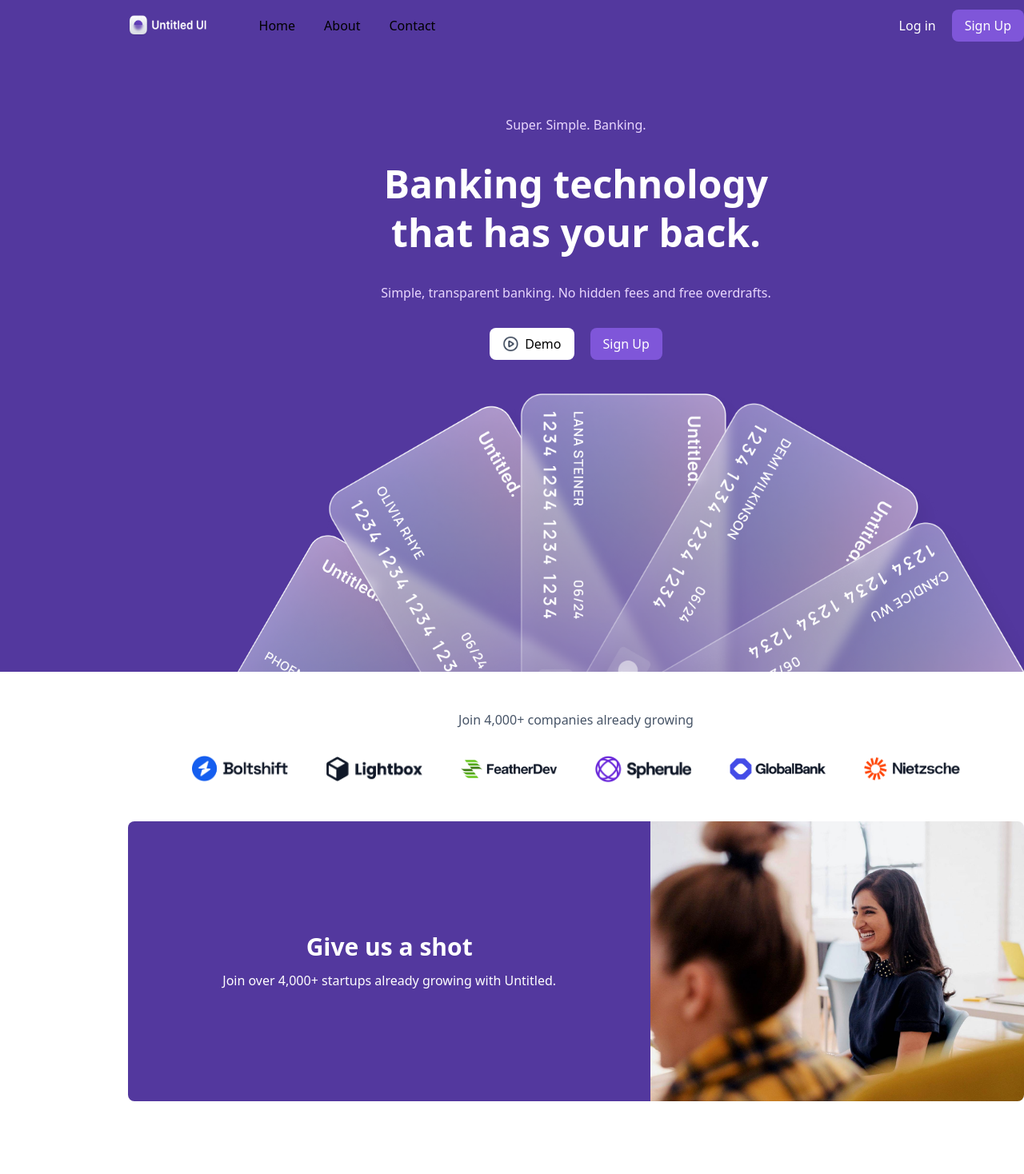
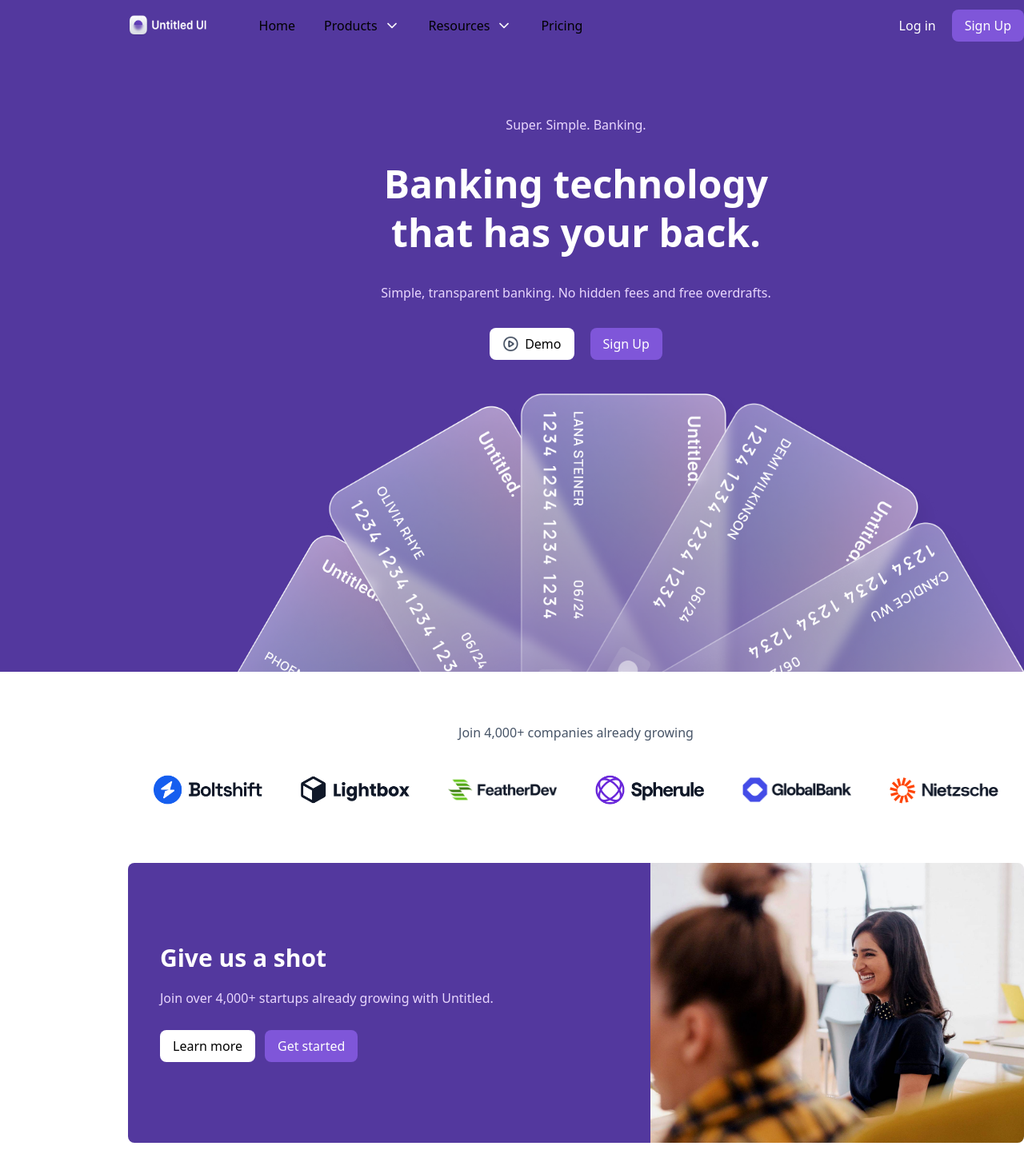
Before and after one commit to rajib-6311/interview-task, a React (Vite) app: page / in a window 1280 px wide. Shown: the top 1468 px of the page at 80% size. Before the commit the page ends 1425 px from the top, so only its background shows below. Built offline with nearby package versions, Linux system fonts and the light colour scheme.

Commit message:
Update mobile cta section

```diff
--- a/src/components/CardsMobile.jsx
+++ b/src/components/CardsMobile.jsx
@@ -13,9 +13,9 @@ const CardsMobile = () => {
             <img className='w-[300px] -left-3 absolute z-35 bottom-0' src={card2} alt="" />
             <img className='w-[340px] absolute z-40 pl-35 bottom-0' src={card3}
              alt="" />
-            <img className='w-[2050px] left-28 absolute z-45 pl-20 bottom-0 ' src={card4}
+            <img className='w-[2040px] left-26 absolute z-45 pl-21 bottom-0 ' src={card4}
             alt="" />
-            <img className='w-[1050px] left-30 absolute z-50 pl-10 bottom-0 ' src={card5} alt="" />
+            <img className='w-[1050px] left-30 absolute z-50 pl-20 bottom-0 ' src={card5} alt="" />
             </div>
         </div>
     );
--- a/src/components/Cta.jsx
+++ b/src/components/Cta.jsx
@@ -2,17 +2,28 @@ import cta_image from '../assets/cta_image.png'
 
 const Cta = () => {
   return (
-    <div className="container mx-auto px-4 md:px-20 my-12">
+    <div className="container mx-auto px-4 md:px-20 my-18">
       <div className="rounded-lg flex flex-col md:flex-row items-center justify-between overflow-hidden">
-        {/* Text Section */}
-        <div className="w-full md:w-7/12 bg-primary h-[350px] flex flex-col items-center justify-center text-center md:text-left p-6 md:p-10">
-          <h1 className="text-2xl md:text-3xl font-semibold text-white">Give us a shot</h1>
-          <p className="text-white mt-3">
+
+
+        <div className="w-full md:w-7/12 bg-primary md:h-[350px] flex flex-col justify-center text-left p-6 md:p-10 md:space-y-2">
+          <h1 className="text-2xl md:text-3xl font-semibold text-white mt-4">Give us a shot</h1>
+          <p className="text-[#E9D7FE] mt-3">
             Join over 4,000+ startups already growing with Untitled.
           </p>
+
+
+          <div className="flex flex-col-reverse md:flex-row items-stretch md:items-center gap-3 mt-5 w-full mb-4">
+            <button className="bg-white text-black py-2 px-4 rounded-lg w-full md:w-auto">
+              Learn more
+            </button>
+            <button className="bg-secondary text-white py-2 px-4 rounded-lg w-full md:w-auto">
+              Get started
+            </button>
+          </div>
         </div>
 
-        {/* Image Section */}
+
         <div className="w-full md:w-5/12">
           <img
             className="h-[250px] md:h-[350px] w-full object-cover"
--- a/src/components/HeaderText.jsx
+++ b/src/components/HeaderText.jsx
@@ -3,7 +3,7 @@ import play from '../assets/play.png'
 const HeaderText = () => {
   return (
     <div className="mt-20">
-      {/* Text Section */}
+
       <div className="px-6 md:text-center md:space-y-8 space-y-4">
         <p className="text-[#E9D7FE]">Super. Simple. Banking.</p>
         <h1 className="text-3xl text-white md:text-5xl font-semibold md:leading-[3.8rem]">
@@ -14,16 +14,16 @@ const HeaderText = () => {
         </p>
       </div>
 
-       {/* Buttons Section  */}
+
       <div className="px-6 flex flex-col-reverse md:flex-row items-center justify-center gap-4 md:gap-5 mt-8">
-        {/* Demo Button */}
-        <button className="w-full md:w-auto bg-white text-black py-2 px-4 rounded-lg flex items-center justify-center gap-2">
+
+        <button className="w-full md:w-auto bg-white text-black py-2 px-4 rounded-lg flex items-center justify-center gap-2 cursor-pointer">
           <img className="w-5 h-5" src={play} alt="play icon" />
           <span>Demo</span>
         </button>
 
-        {/* Sign Up Button */}
-        <button className="w-full md:w-auto text-white bg-secondary py-2 px-4 rounded-lg">
+
+        <button className="w-full md:w-auto text-white bg-secondary py-2 px-4 rounded-lg cursor-pointer">
           Sign Up
         </button>
       </div>
--- a/src/components/Navbar.jsx
+++ b/src/components/Navbar.jsx
@@ -1,5 +1,6 @@
 import { useState } from "react";
 import logo from '../assets/logo.png'
+import arrow from '../assets/arrow.png'
 
 const Navbar = () => {
   const [isOpen, setIsOpen] = useState(false);
@@ -22,7 +23,7 @@ const Navbar = () => {
             <button
               onClick={() => setIsOpen(!isOpen)}
               type="button"
-              className="text-gray-500 dark:text-gray-200 hover:text-gray-600 dark:hover:text-gray-400 focus:outline-none"
+              className="text-gray-500 dark:text-gray-200 focus:outline-none"
               aria-label="toggle menu"
             >
               {!isOpen ? (
@@ -62,33 +63,45 @@ const Navbar = () => {
 
         {/* Menu */}
         <div
-          className={`absolute inset-x-0 z-20 w-full px-6 py-4 transition-all duration-300 ease-in-out md:mt-0 md:p-0 md:top-0 md:relative md:opacity-100 md:translate-x-0 md:flex md:items-center md:justify-between
+          className={`absolute inset-x-0 z-20 w-full px-6 py-4 transition-all duration-300 ease-in-out md:mt-0 md:p-0 md:top-0 md:relative md:opacity-100 md:translate-x-0 md:flex md:items-center md:justify-between bg-primary
           ${isOpen ? "translate-x-0 opacity-100" : "opacity-0 -translate-x-full md:opacity-100"}`}
         >
           <div className="flex flex-col px-2 -mx-4 md:flex-row md:mx-10 md:py-0">
             <a
               href="#"
-              className="px-2.5 py-2 transition-colors duration-300 transform rounded-lg dark:text-gray-200 hover:bg-gray-100 dark:hover:bg-gray-700 md:mx-2"
+              className="px-2.5 py-2 transition-colors duration-300 transform rounded-lg dark:text-gray-200 md:mx-2"
             >
               Home
             </a>
             <a
               href="#"
-              className="px-2.5 py-2 transition-colors duration-300 transform rounded-lg dark:text-gray-200 hover:bg-gray-100 dark:hover:bg-gray-700 md:mx-2"
+              className="px-2.5 py-2 transition-colors duration-300 transform rounded-lg dark:text-gray-200 md:mx-2 md:flex items-center justify-center gap-2"
             >
-              About
+              <span className="flex items-center gap-2">
+                Products
+              <img className="w-5 h-5" src={arrow} alt="" />
+              </span>
             </a>
             <a
               href="#"
-              className="px-2.5 py-2  transition-colors duration-300 transform rounded-lg dark:text-gray-200 hover:bg-gray-100 dark:hover:bg-gray-700 md:mx-2"
+              className="px-2.5 py-2  transition-colors duration-300 transform rounded-lg dark:text-gray-200 md:mx-2 md:flex items-center justify-center gap-2"
             >
-              Contact
+              <span className="flex items-center gap-2">
+                Resources
+              <img className="w-5 h-5" src={arrow} alt="" />
+              </span>
+            </a>
+            <a
+              href="#"
+              className="px-2.5 py-2  transition-colors duration-300 transform rounded-lg dark:text-gray-200 md:mx-2"
+            >
+              Pricing
             </a>
           </div>
 
           <div className="flex gap-5">
-            <button className="text-white">Log in</button>
-            <button className="text-white bg-secondary py-2 px-4 rounded-lg">Sign Up</button>
+            <button className="text-white cursor-pointer">Log in</button>
+            <button className="text-white bg-secondary py-2 px-4 rounded-lg cursor-pointer">Sign Up</button>
           </div>
         </div>
       </div>
--- a/src/components/SocialProof.jsx
+++ b/src/components/SocialProof.jsx
@@ -7,18 +7,18 @@ import s6 from '../assets/s6.png'
 
 const SocialProof = () => {
   return (
-    <div className="mt-12">
+    <div className="mt-24 md:mt-16">
       <p className="text-[#475467] text-center">
         Join 4,000+ companies already growing
       </p>
 
-      <div className="grid grid-cols-2 justify-items-center gap-6 md:flex md:items-center md:justify-center md:gap-12 mt-8">
-        <img className="w-28 md:w-30" src={s1} alt="logo 1" />
-        <img className="w-28 md:w-30" src={s2} alt="logo 2" />
-        <img className="w-28 md:w-30" src={s3} alt="logo 3" />
-        <img className="w-28 md:w-30" src={s4} alt="logo 4" />
-        <img className="w-28 md:w-30" src={s5} alt="logo 5" />
-        <img className="w-28 md:w-30" src={s6} alt="logo 6" />
+      <div className="grid grid-cols-2 justify-items-center gap-6 md:flex md:items-center md:justify-center md:gap-12 mt-10">
+        <img className="w-28 md:w-34" src={s1} alt="logo 1" />
+        <img className="w-28 md:w-34" src={s2} alt="logo 2" />
+        <img className="w-28 md:w-34" src={s3} alt="logo 3" />
+        <img className="w-28 md:w-34" src={s4} alt="logo 4" />
+        <img className="w-28 md:w-34" src={s5} alt="logo 5" />
+        <img className="w-28 md:w-34" src={s6} alt="logo 6" />
       </div>
     </div>
   )
```
